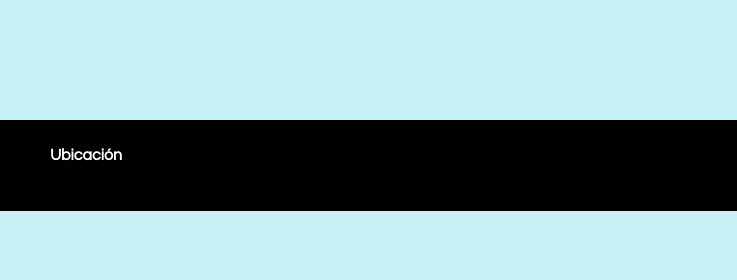
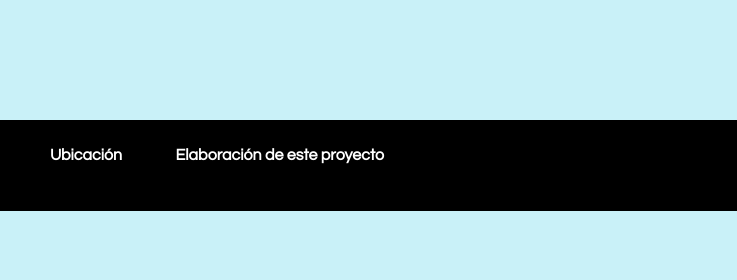
Before and after one commit to EdenAquino/Parcial1, a plain HTML site: page Carreras.html in a window 1280 px wide. Shown: the top 280 px of the page, 330-1067 px from the left. Drawn offline with Linux system fonts and the light colour scheme.

Commit message:
añadiendo video explicativo

```diff
--- a/Carreras.html
+++ b/Carreras.html
@@ -26,6 +26,7 @@
                 <li><a href="Carreras.html">Carreras</a></li>
                 <li><a href="Estudiantes.html">Información</a></li>
                 <li><a href="Ubicacion.html">Ubicación</a></li>
+                <li><a href="https://drive.google.com/file/d/1wGd1UgXwxN-nwg1eMiOqijzpfCeQPdAi/view?usp=sharing">Elaboración de este proyecto</a></li>
                 <li class="usac"><a href="https://www.efpemusac.org/"><img src="imgs/Instagram.png" width="50"></a</li>
                 <li class="usac"><a href="https://www.facebook.com/EFPEMUSAC.oficial"><img src="imgs/face.png" width="50"></a></li>
             </ul>
```
Also changed, not shown: Estudiantes.html (+1 -0 lines), Index.html (+1 -1 lines), Ubicacion.html (+1 -0 lines).
